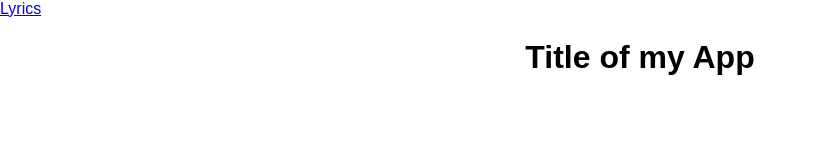
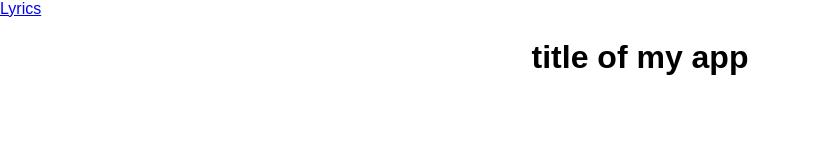
Before and after one commit to K-Juno/Track-Companion, a Next.js app: page / in a window 1280 px wide. Shown: the top 160 px of the page, without its empty margins (0-817 px from the left). Built offline with nearby package versions, Linux system fonts and the light colour scheme.

Commit message:
change app title

```diff
--- a/pages/index.js
+++ b/pages/index.js
@@ -1,7 +1,7 @@
 import styled from 'styled-components';
 
 export default function Home() {
-  return <Title>Title of my App</Title>;
+  return <Title>title of my app</Title>;
 }
 
 const Title = styled.h1`
```
